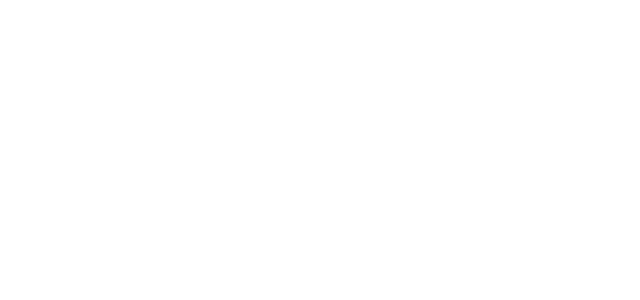
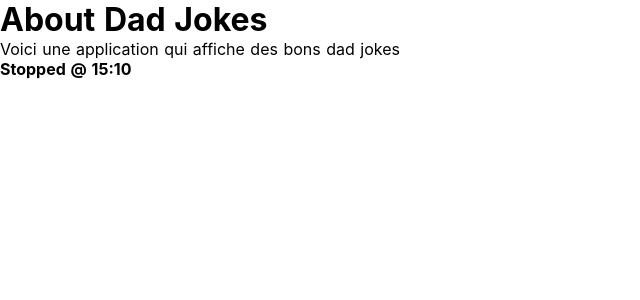
Before and after one commit to GillyRabutTsurwa/nuxt-with-brad-traversy, a Nuxt app: page /about in a window 1280 px wide. Before the commit this address had no page. Shown: the top 300 px of the page, without its empty margins (0-640 px from the left). Built offline with nearby package versions, Linux system fonts and the light colour scheme.

Commit message:
about creating pages. not the best way though. In my opinion

```diff
--- /dev/null
+++ b/pages/about.vue
@@ -0,0 +1,18 @@
+<template>
+  <div>
+    <h1>About Dad Jokes</h1>
+    <p>
+      Voici une application qui affiche des bons dad jokes
+    </p>
+    <h4>Stopped @ 15:10</h4>
+  </div>
+</template>
+
+<script>
+export default {
+
+}
+</script>
+
+<style>
+</style>
--- /dev/null
+++ b/pages/anotherPage.vue
@@ -0,0 +1,12 @@
+<template>
+  <h4>This is another Page</h4>
+</template>
+
+<script>
+export default {
+
+}
+</script>
+
+<style>
+</style>
--- /dev/null
+++ b/pages/yetAnother.vue
@@ -0,0 +1,12 @@
+<template>
+  <h4>Voici encore une autre page</h4>
+</template>
+
+<script>
+export default {
+
+}
+</script>
+
+<style>
+</style>
```
Also changed, not shown: 1 other file (tests, documents, lock files or other folders).
